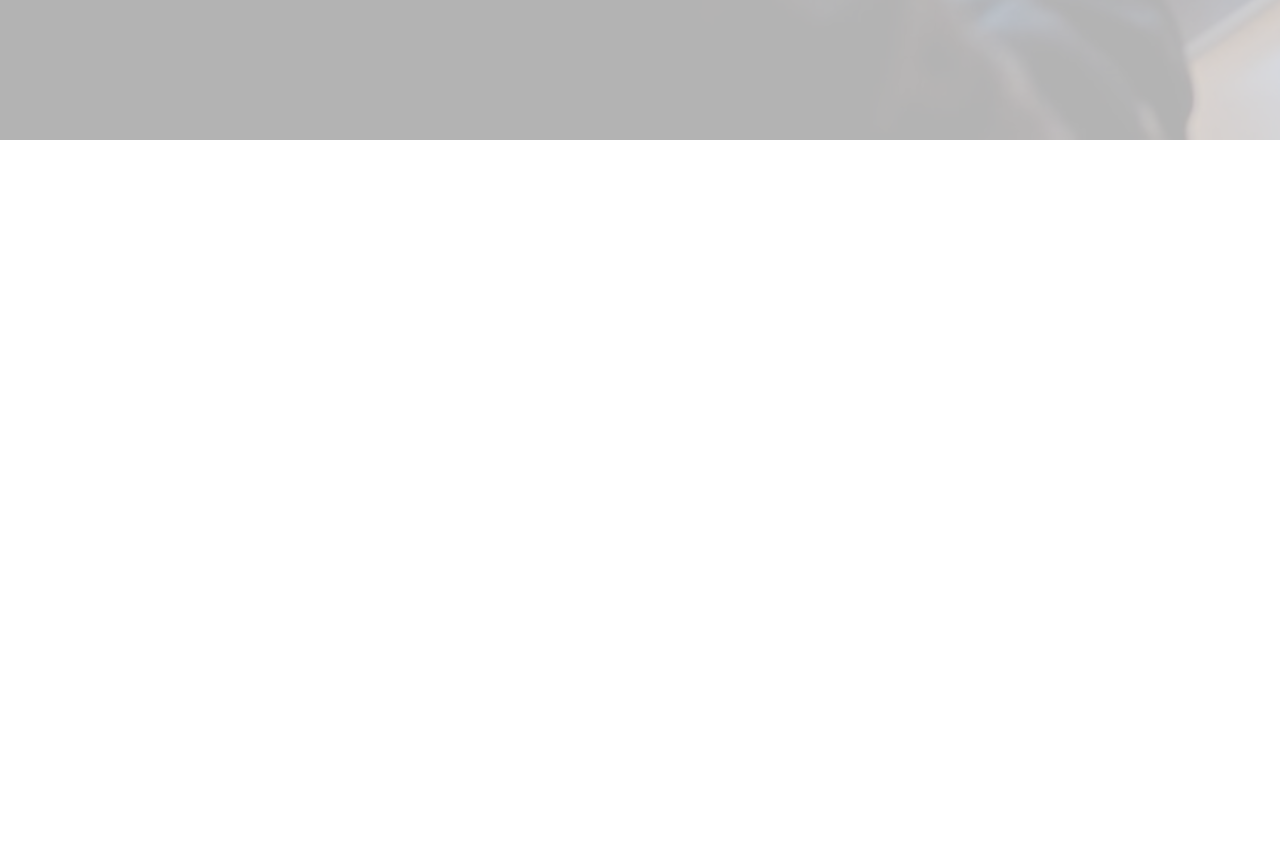
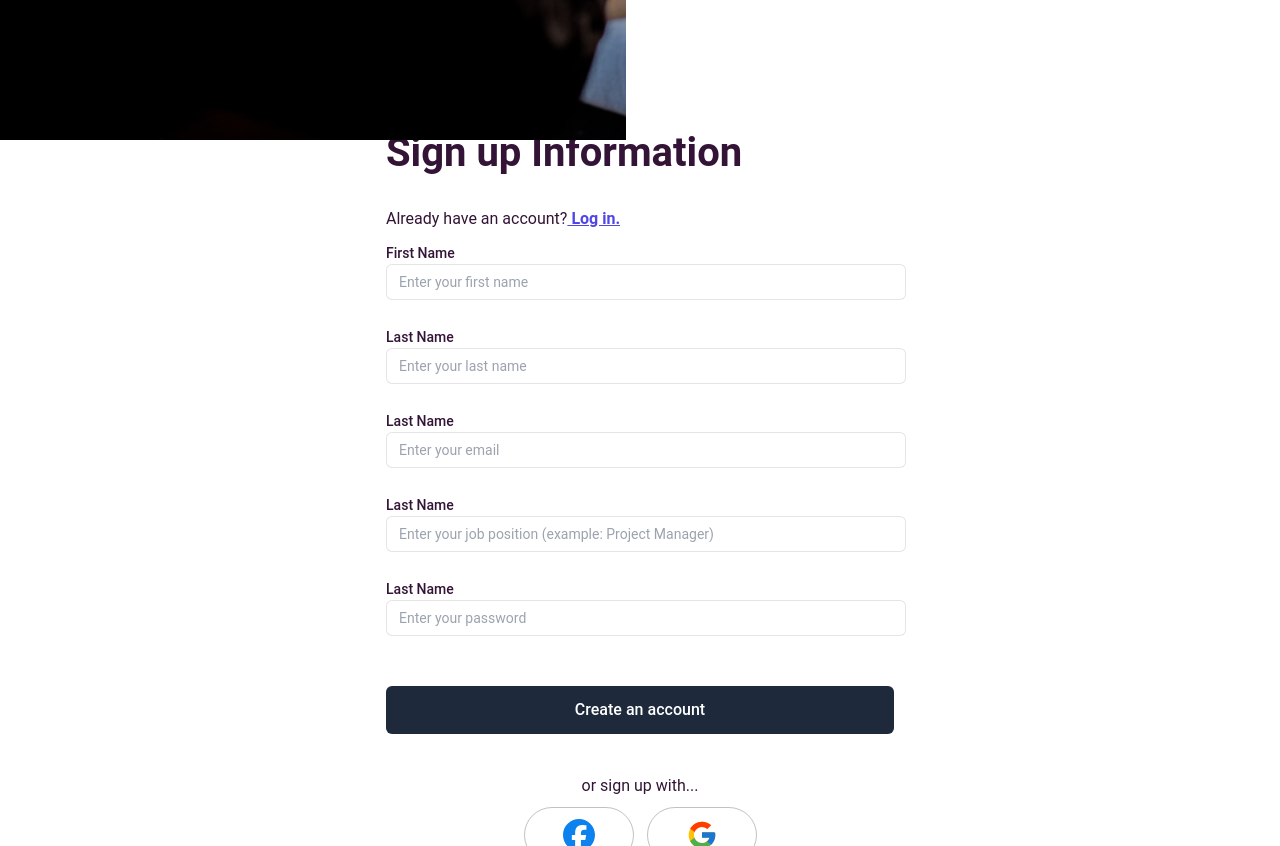
Before and after one commit to amiranda1911/project-manager-v2, a React (Vite) app: page /register in a window 1280 px wide. Shown: the part 660-1506 px from the top of the page. Before the commit the page ends 800 px from the top, so only its background shows below. Built offline with nearby package versions, Linux system fonts and the light colour scheme.

Commit message:
style:updated LoginPage Style

```diff
--- a/src/pages/LoginPage/LoginPage.tsx
+++ b/src/pages/LoginPage/LoginPage.tsx
@@ -1,6 +1,6 @@
 import { FaFacebook } from "react-icons/fa6";
 import { FcGoogle } from "react-icons/fc";
-//lg:max-w-[39.125rem] [39.125rem] <div className=" z-10 md:items-start md:w-[32.5rem]">
+
 const LoginPage = () => {
   return (
     <>
@@ -29,7 +29,7 @@ const LoginPage = () => {
                         <h1 className="font-roboto font-bold text-center text-19 text-[#331436] pb-[1.5rem] md:text-left md:text-25">Login Information</h1>
                         <p className="font-roboto font-normal text-center text-15 text-[#331436] md:text-left md:text-16">Enter your credentials</p>
                         <p className="font-roboto font-normal text-center text-15 text-[#331436] md:text-left md:text-16">New here? Let´s take you to
-                            <span><a href="/login" className="text-[#4f46e5] font-roboto font-bold text-15 cursor-pointer"> sign up.</a></span>
+                            <span><a href="/login" className="text-[#4f46e5] font-roboto font-bold text-15 md:text-16 cursor-pointer"> sign up.</a></span>
                         </p>
                     </section>
 
--- a/src/pages/SignUpPage/SignUpPage.tsx
+++ b/src/pages/SignUpPage/SignUpPage.tsx
@@ -13,20 +13,30 @@ const SignUpPage = () => {
 
   return (
     <>
-    <main className="bg-cover bg-center h-screen" style={{ backgroundImage: `url('SignUpImg.svg')`}}>
+    <main >
 
-        {/*Translucent background */}
-        <div className="absolute inset-0 bg-white opacity-70">
+        {/* Background image */}
+        <div className="relative bg-cover bg-center h-screen lg:w-[39.125rem]" style={{ backgroundImage: `url('SignUpImg.svg')` }}>
+            </div>
+
+        {/* Translucent background */}
+        <div className="absolute inset-0 bg-white opacity-70 lg:hidden">
         </div>
 
-        <div className="flex items-center justify-center w-[22.063rem] h-[44.125rem] bg-white absolute inset-0 m-auto rounded-[1.875rem] md:hidden">{/*White Square */}
+        {/*White Square */}
+        <div className="flex items-center justify-center w-[22.063rem] h-[44.125rem] bg-white absolute inset-0 m-auto rounded-[1.875rem]
+        md:w-[41rem] md:h-[44.125rem] lg:hidden">
+        </div>
 
-            <div className= "relative z-10">
+        {/*All the info in white space */}
+        <div className="flex items-center justify-center w-[22.063rem] h-[44.125rem] absolute inset-0 m-auto
+            md:w-[41rem] md:h-[44.125rem] lg:w-auto lg:static">
 
+            <div>
                 <section className="leading-[1.5] pb-[0.75rem]">
-                    <h1 className="font-roboto font-bold text-center text-19 text-[#331436] pb-[1rem]">Sign up Information</h1>
-                    <p className="font-roboto font-normal text-center text-14 text-[#331436]">Already have an account?
-                        <span><a href="/login" className="text-[#4f46e5] underline font-roboto font-bold text-14"> Log in.</a></span>
+                    <h1 className="font-roboto font-bold text-center text-19 text-[#331436] pb-[1.5rem] md:text-left md:text-25">Sign up Information</h1>
+                    <p className="font-roboto font-normal text-center text-15 text-[#331436] md:text-left md:text-16">Already have an account?
+                        <span><a href="/login" className="text-[#4f46e5] underline font-roboto font-bold text-15 cursor-pointer md:text-16"> Log in.</a></span>
                     </p>
                 </section>
 
@@ -36,11 +46,9 @@ const SignUpPage = () => {
                         <div className="flex flex-col w-[20.563rem] h-[3.75rem]">
                             <label htmlFor="firstName" className="font-roboto font-medium text-left text-14 text-[#331436]">First Name</label>
                             <input
-                            type="text"
-                            id="firstName"
-                            placeholder="Enter your first name"
+                            type="text" id="firstName" placeholder="Enter your first name"
                             className="font-roboto font-normal text-14 text-[#00000080] p-[0.75rem]
-                            w-[20.563rem] h-[2.25rem] border border-[#0000001A] rounded-md focus:outline-none focus:ring-1 focus:ring-[#00000080]"
+                            w-[20.563rem] h-[2.25rem] border border-[#0000001A] rounded-md focus:outline-none focus:ring-1 focus:ring-[#00000080] md:w-[32.5rem]"
                                 //value={name}
                                 //onChange={(e) => setName(e.target.value)}
                             />
@@ -49,36 +57,40 @@ const SignUpPage = () => {
                         <div className="flex flex-col w-[20.563rem] h-[3.75rem]">
                             <label htmlFor="lastName" className="font-roboto font-medium text-left text-14 text-[#331436]">Last Name</label>
                             <input type="text" id="lastName" placeholder="Enter your last name" className="font-roboto font-normal text-14 text-[#00000080] p-[0.75rem]
-                            w-[20.563rem] h-[2.25rem] border border-[#0000001A] rounded-md focus:outline-none focus:ring-1 focus:ring-[#00000080]"/>
+                            w-[20.563rem] h-[2.25rem] border border-[#0000001A] rounded-md focus:outline-none focus:ring-1 focus:ring-[#00000080] md:w-[32.5rem]"/>
                         </div>
 
                         <div className="flex flex-col w-[20.563rem] h-[3.75rem]">
                             <label htmlFor="email" className="font-roboto font-medium text-left text-14 text-[#331436]">Last Name</label>
                             <input type="email" id="email" placeholder="Enter your email" className="font-roboto font-normal text-14 text-[#00000080] p-[0.75rem]
-                            w-[20.563rem] h-[2.25rem] border border-[#0000001A] rounded-md focus:outline-none focus:ring-1 focus:ring-[#00000080]"/>
+                            w-[20.563rem] h-[2.25rem] border border-[#0000001A] rounded-md focus:outline-none focus:ring-1 focus:ring-[#00000080] md:w-[32.5rem]"/>
                         </div>
 
                         <div className="flex flex-col w-[20.563rem] h-[3.75rem]">
                             <label htmlFor="jobPosition" className="font-roboto font-medium text-left text-14 text-[#331436]">Last Name</label>
                             <input type="text" id="jobPosition" placeholder="Enter your job position (example: Project Manager)" className="font-roboto font-normal text-14 text-[#00000080] p-[0.75rem]
-                            w-[20.563rem] h-[2.25rem] border border-[#0000001A] rounded-md focus:outline-none focus:ring-1 focus:ring-[#00000080]"/>
+                            w-[20.563rem] h-[2.25rem] border border-[#0000001A] rounded-md focus:outline-none focus:ring-1 focus:ring-[#00000080] md:w-[32.5rem]"/>
                         </div>
 
                         <div className="flex flex-col w-[20.563rem] h-[3.75rem]">
                             <label htmlFor="Password" className="font-roboto font-medium text-left text-14 text-[#331436]">Last Name</label>
                             <input type="paswword" id="Password" placeholder="Enter your password" className="font-roboto font-normal text-14 text-[#00000080] p-[0.75rem]
-                            w-[20.563rem] h-[2.25rem] border border-[#0000001A] rounded-md focus:outline-none focus:ring-1 focus:ring-[#00000080]"/>
+                            w-[20.563rem] h-[2.25rem] border border-[#0000001A] rounded-md focus:outline-none focus:ring-1 focus:ring-[#00000080] md:w-[32.5rem]"/>
                         </div>
 
                     </form>
 
-                    <button type="submit" className="w-[20.563rem] h-[2.25rem] bg-[#1e293b] rounded-md text-white font-roboto font-medium font-15 mt-[1.438rem] mb-[1.313rem]"> Create an account </button>
+                    <button type="submit" className="mx-auto w-[20.563rem] h-[2.25rem] bg-[#1e293b] rounded-md text-white font-roboto font-medium text-15 mt-[2.938rem] mb-[2.5rem]
+                    cursor-pointer hover:shadow-lg hover:brightness-150 transition duration-200
+                    md:w-[31.75rem] md:h-[3rem] md:text-16">
+                        Create an account
+                    </button>
 
-                    <h3 className="font-roboto font-normal text-center text-14 text-[#331436] mb-[0.563rem]">or sign up with...</h3>
+                    <h3 className="font-roboto font-normal text-center text-14 text-[#331436] mb-[0.563rem] md:text-16">or sign up with...</h3>
 
                     <div className="flex flex-row items-center justify-center gap-[0.813rem]">
-                        <a href="/" className="flex items-center justify-center border rounded-full border-[#3333334D] w-[6.875rem] h-[3.5rem] text-[#0C82EE] text-23"> <FaFacebook /> </a>
-                        <a href="/" className="flex items-center justify-center border rounded-full border-[#3333334D] w-[6.875rem] h-[3.5rem] text-23"> <FcGoogle /> </a>
+                        <a href="/" className="flex items-center justify-center border rounded-full border-[#3333334D] w-[6.875rem] h-[3.5rem] text-[#0C82EE] text-23 cursor-pointer hover:shadow-lg hover:brightness-125"> <FaFacebook /> </a>
+                        <a href="/" className="flex items-center justify-center border rounded-full border-[#3333334D] w-[6.875rem] h-[3.5rem] text-23 cursor-pointer hover:shadow-lg hover:brightness-125"> <FcGoogle /> </a>
                     </div>
 
                 </section>
```
